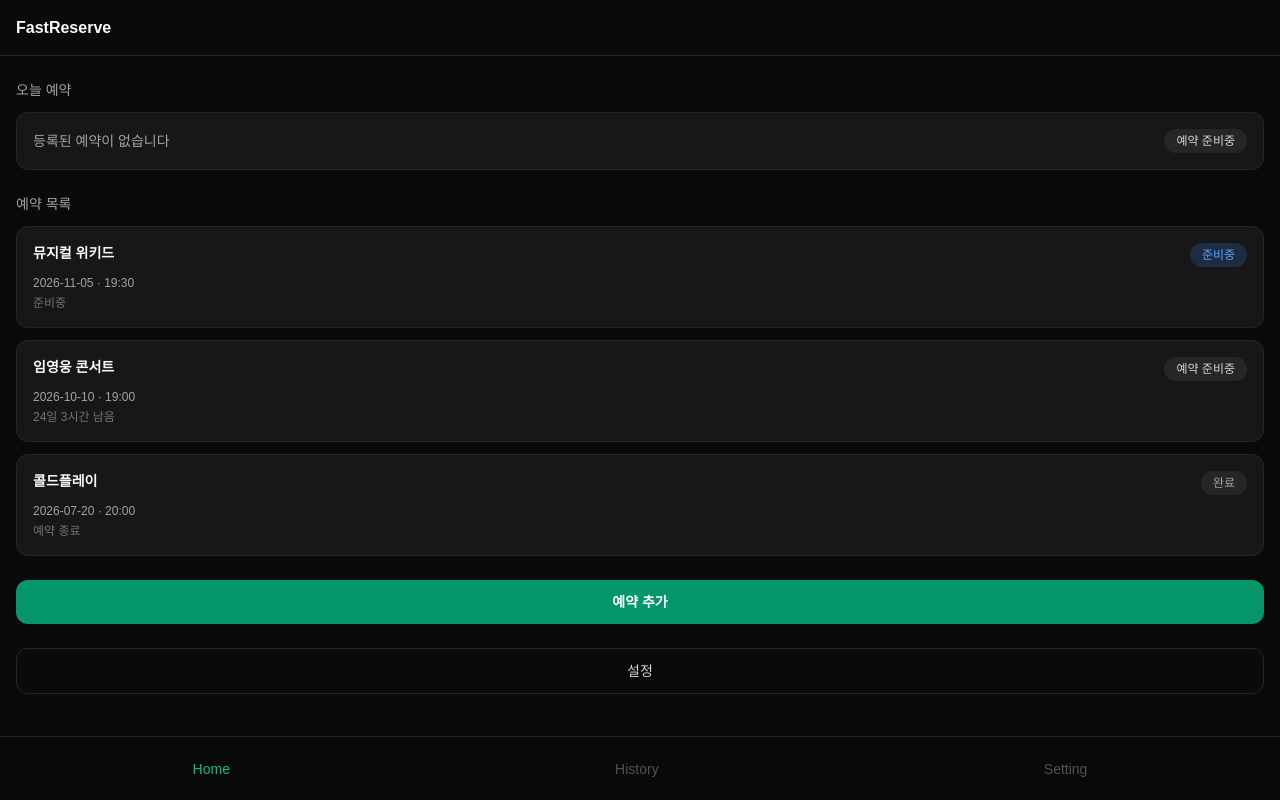
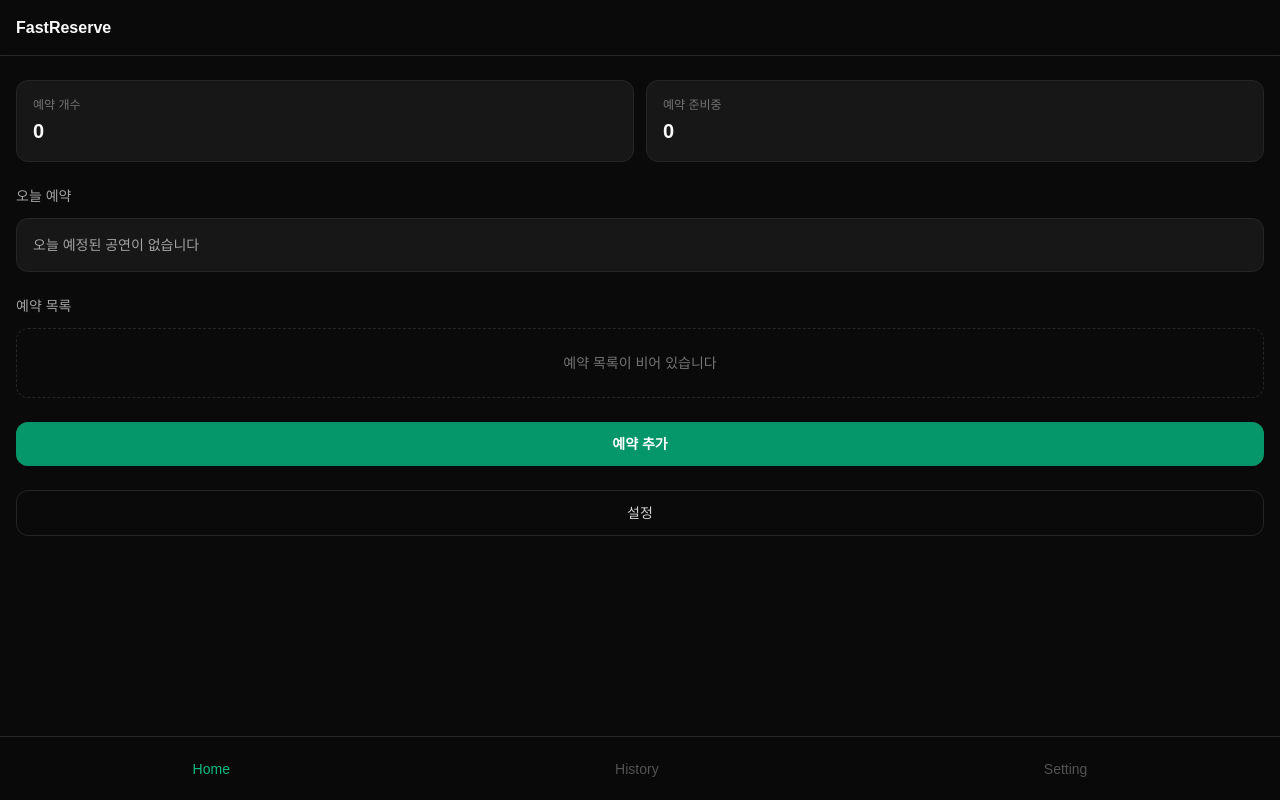
Before and after one commit to parkviewhappy-cmyk/fastreserve, a React (Vite) app: page / in a window 1280 px wide. Built offline with nearby package versions, Linux system fonts and the light colour scheme; a web font is replaced by a local one.

Commit message:
feat: show reservation counts and today reservations on home screen

```diff
--- a/src/components/common/ReservationCard.tsx
+++ b/src/components/common/ReservationCard.tsx
@@ -4,21 +4,21 @@ import StatusBadge from './StatusBadge'
 
 interface ReservationCardProps {
   reservation: Reservation
-  /**
-   * 남은 시간 표시용 텍스트.
-   * Sprint 2 범위: 실시간 계산(Countdown Timer)은 구현하지 않으며, 상위에서 전달받은 값을 그대로 표시만 한다.
-   */
-  remainingTimeLabel: string
+  /** 남은 시간 등 부가 정보(선택). Sprint 3 Home 화면에서는 사용하지 않는다. */
+  remainingTimeLabel?: string
 }
 
 /**
  * 예약 정보를 카드 형태로 보여주는 재사용 가능한 컴포넌트.
- * Business Logic(도메인 조회/가공)은 상위 컴포넌트와 domain/reservation Service가 담당하고,
+ * Business Logic(도메인 조회/가공)은 상위 컴포넌트와 domain/reservation이 담당하고,
  * 이 컴포넌트는 전달받은 데이터를 표시하는 역할만 한다.
  */
-function ReservationCard({ reservation, remainingTimeLabel }: ReservationCardProps) {
+function ReservationCard({
+  reservation,
+  remainingTimeLabel,
+}: ReservationCardProps) {
   return (
-    <div className="rounded-xl border border-neutral-800 bg-neutral-900 p-4">
+    <div className="rounded-xl border border-neutral-800 bg-neutral-900 p-4 transition-colors hover:border-neutral-700">
       <div className="flex items-start justify-between">
         <h3 className="text-sm font-semibold text-neutral-50">
           {reservation.title}
@@ -33,7 +33,9 @@ function ReservationCard({ reservation, remainingTimeLabel }: ReservationCardPro
         <p>
           {reservation.eventDate} · {reservation.eventTime}
         </p>
-        <p className="text-neutral-500">{remainingTimeLabel}</p>
+        {remainingTimeLabel && (
+          <p className="text-neutral-500">{remainingTimeLabel}</p>
+        )}
       </div>
     </div>
   )
--- a/src/pages/Home/Home.tsx
+++ b/src/pages/Home/Home.tsx
@@ -1,73 +1,91 @@
+import { Link } from 'react-router-dom'
 import Header from '@/components/layout/Header'
 import BottomNavigation from '@/components/layout/BottomNavigation'
-import StatusBadge from '@/components/common/StatusBadge'
 import ReservationCard from '@/components/common/ReservationCard'
-import { reservationService } from '@/domain/reservation'
+import { reservationManager } from '@/domain/reservation'
 import { ReservationStatus } from '@/types/reservation'
 
-/**
- * 예약별 남은 시간 표시(임시 Mock).
- * Sprint 2 범위 제한: 실제 카운트다운 계산 로직은 구현하지 않는다. (이후 Sprint에서 구현)
- * key는 Mock 데이터의 UUID와 일치해야 한다.
- */
-const MOCK_REMAINING_TIME_LABEL: Record<string, string> = {
-  '1b9a6942-c5f2-4c5f-a36a-b89864076144': '24일 3시간 남음',
-  'e12709e7-a9ca-4931-970a-323b92319417': '준비중',
-  'a24bfbe2-32b5-41f0-b572-8f19523e9613': '예약 종료',
+function getTodayDateString(): string {
+  const now = new Date()
+  const year = now.getFullYear()
+  const month = String(now.getMonth() + 1).padStart(2, '0')
+  const day = String(now.getDate()).padStart(2, '0')
+  return `${year}-${month}-${day}`
 }
 
 /**
  * Home 화면.
- * Sprint 2 범위: domain/reservation Service를 통해 Mock 예약 데이터를 조회하여 카드로 표시한다.
- * 실제 저장소 연동(LocalStorage/DB/API)과 CRUD 화면은 이후 Sprint에서 구현한다.
+ * Sprint 3 범위: ReservationManager(LocalStorage 기반)를 통해 예약 목록을 조회하여
+ * 예약 개수 / 오늘 예약 / 예약 준비중 개수 / Reservation Card 목록을 표시한다.
  */
 function Home() {
-  const reservations = reservationService.getReservations()
+  const reservations = reservationManager.list()
+  const todayReservations = reservations.filter(
+    (reservation) => reservation.eventDate === getTodayDateString()
+  )
+  const waitingCount = reservations.filter(
+    (reservation) => reservation.status === ReservationStatus.Waiting
+  ).length
 
   return (
     <div className="flex min-h-screen flex-col">
       <Header title="FastReserve" />
 
       <main className="flex-1 space-y-6 px-4 py-6">
+        {/* 요약 정보 */}
+        <section className="grid grid-cols-2 gap-3">
+          <SummaryCard label="예약 개수" value={reservations.length} />
+          <SummaryCard label="예약 준비중" value={waitingCount} />
+        </section>
+
         {/* 오늘 예약 */}
         <section>
           <h2 className="mb-3 text-sm font-medium text-neutral-400">
             오늘 예약
           </h2>
-          <div className="flex items-center justify-between rounded-xl border border-neutral-800 bg-neutral-900 p-4">
-            <div>
-              <p className="text-sm text-neutral-400">등록된 예약이 없습니다</p>
+          {todayReservations.length === 0 ? (
+            <div className="rounded-xl border border-neutral-800 bg-neutral-900 p-4 text-sm text-neutral-400">
+              오늘 예정된 공연이 없습니다
             </div>
-            <StatusBadge status={ReservationStatus.Waiting} label="예약 준비중" />
-          </div>
+          ) : (
+            <div className="space-y-3">
+              {todayReservations.map((reservation) => (
+                <Link key={reservation.id} to={`/reservation/${reservation.id}`}>
+                  <ReservationCard reservation={reservation} />
+                </Link>
+              ))}
+            </div>
+          )}
         </section>
 
-        {/* 예약 목록 (Sprint 2: Mock Data) */}
+        {/* 예약 목록 */}
         <section>
           <h2 className="mb-3 text-sm font-medium text-neutral-400">
             예약 목록
           </h2>
-          <div className="space-y-3">
-            {reservations.map((reservation) => (
-              <ReservationCard
-                key={reservation.id}
-                reservation={reservation}
-                remainingTimeLabel={
-                  MOCK_REMAINING_TIME_LABEL[reservation.id] ?? '-'
-                }
-              />
-            ))}
-          </div>
+          {reservations.length === 0 ? (
+            <div className="rounded-xl border border-dashed border-neutral-800 p-6 text-center text-sm text-neutral-500">
+              예약 목록이 비어 있습니다
+            </div>
+          ) : (
+            <div className="space-y-3">
+              {reservations.map((reservation) => (
+                <Link key={reservation.id} to={`/reservation/${reservation.id}`}>
+                  <ReservationCard reservation={reservation} />
+                </Link>
+              ))}
+            </div>
+          )}
         </section>
 
         {/* 예약 추가 */}
         <section>
-          <button
-            type="button"
-            className="w-full rounded-xl bg-primary-600 py-3 text-sm font-semibold text-white transition-colors hover:bg-primary-700"
+          <Link
+            to="/add"
+            className="block w-full rounded-xl bg-primary-600 py-3 text-center text-sm font-semibold text-white transition-colors hover:bg-primary-700"
           >
             예약 추가
-          </button>
+          </Link>
         </section>
 
         {/* 설정 진입 */}
@@ -86,4 +104,13 @@ function Home() {
   )
 }
 
+function SummaryCard({ label, value }: { label: string; value: number }) {
+  return (
+    <div className="rounded-xl border border-neutral-800 bg-neutral-900 p-4">
+      <p className="text-xs text-neutral-500">{label}</p>
+      <p className="mt-1 text-xl font-semibold text-neutral-50">{value}</p>
+    </div>
+  )
+}
+
 export default Home
```
